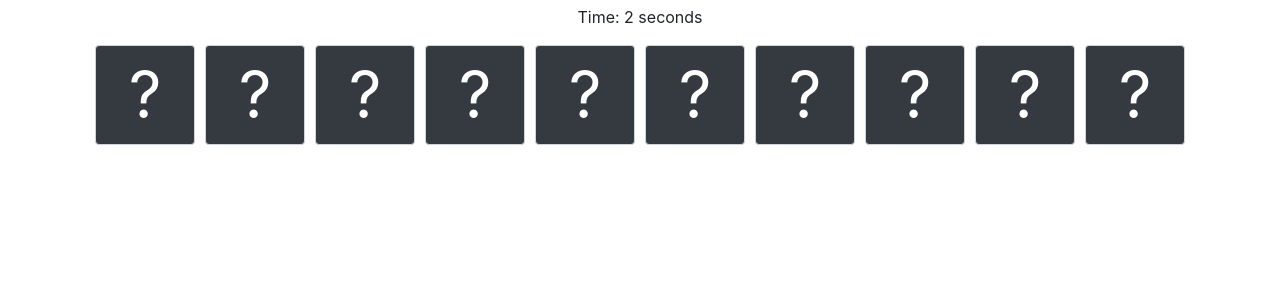
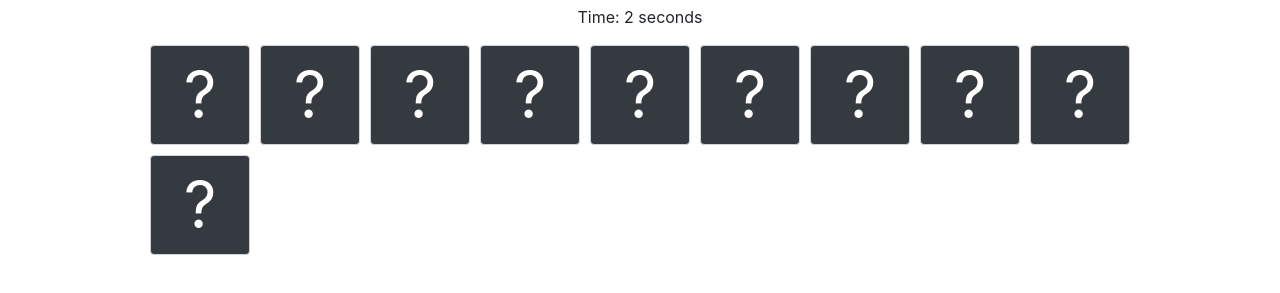
Before and after one commit to CoralBareket/Memory-game, a plain HTML site: page index.html in a window 1280 px wide. Both pictures are taken after typing "Sample", "5" into the empty fields and a click on the button "Start Game". Shown: the part 153-446 px from the top of the page. Drawn offline with nearby package versions, Linux system fonts and the light colour scheme.

Commit message:
updated adaptation to the screen size

```diff
--- a/scripts.js
+++ b/scripts.js
@@ -1,7 +1,7 @@
 $(document).ready(function() {
     let playerName, numPairs, cards, firstCard, secondCard, matchedPairs, startTime, timerInterval;
     const emojis = ["😊", "🌈", "⚡", "❄️", "🔥", "🍀", "🍁", "🌹", "🍉", "🍇", "🍊", "🍓", "🍒", "🥑",
-        "🥦", "🍕", "🍔", "🍟", "🍿", "🥤", "🎨", "🎸", "🎮", "🏆", "🎯", "🎲", "🏅", "✈️", "🚀", "⚽", "🌺"];
+        "🥦", "🍕", "🍔", "🍟", "🍿", "🥤", "🎨", "🎸", "🎮", "🎯", "🎲", "🏅", "✈️", "🚀", "⚽", "🌺"];
 
     $('#gameForm').submit(function(event) {
         event.preventDefault();
@@ -25,7 +25,6 @@ $(document).ready(function() {
         timerInterval = setInterval(updateTimer, 1000); // Start a new timer
         generateCards();
         displayCards();
-        $(window).resize(displayCards); // Add event listener for window resizing
     }
 
     function updateTimer() {
@@ -57,10 +56,7 @@ $(document).ready(function() {
         const gameBoard = $('#gameBoard');
         gameBoard.empty();
         const totalCards = cards.length;
-        const containerWidth = Math.min($(window).width(), 1000); // Maximum width of 90% of the viewport width, but not more than 900px
-        const cardWidth = 100; // Width of each card including margin
-        const columns = Math.floor(containerWidth / cardWidth);
-        const rows = Math.ceil(totalCards / columns);
+        const { columns, rows } = calculateGrid(totalCards);
 
         gameBoard.css('grid-template-rows', `repeat(${rows}, 100px)`);
         gameBoard.css('grid-template-columns', `repeat(${columns}, 100px)`);
@@ -69,6 +65,14 @@ $(document).ready(function() {
             gameBoard.append(cardElement);
         });
         console.log(`Displayed Cards on Board`);
+    }
+
+    function calculateGrid(totalCards) {
+        const maxContainerWidth = Math.min($(window).width(), 1000); // Maximum width of the viewport width, but not more than 1000px
+        const cardWidth = 110; // Width of each card including margin
+        const columns = Math.floor(maxContainerWidth / cardWidth);
+        const rows = Math.ceil(totalCards / columns);
+        return { columns, rows };
     }
 
     function cardClickHandler() {
--- a/styles.css
+++ b/styles.css
@@ -2,9 +2,9 @@
     display: grid;
     grid-gap: 10px;
     justify-content: center;
-    max-width: 90vw; /* Maximum width 90% of viewport width */
-    max-height: 90vh; /* Maximum height 90% of viewport height */
-    margin: 0 auto;
+    /* max-width: 90vw;  Maximum width 90% of viewport width */
+    /* max-height: 90vh;  Maximum height 90% of viewport height */
+    margin: auto;
     overflow: auto;
 }
 
```
